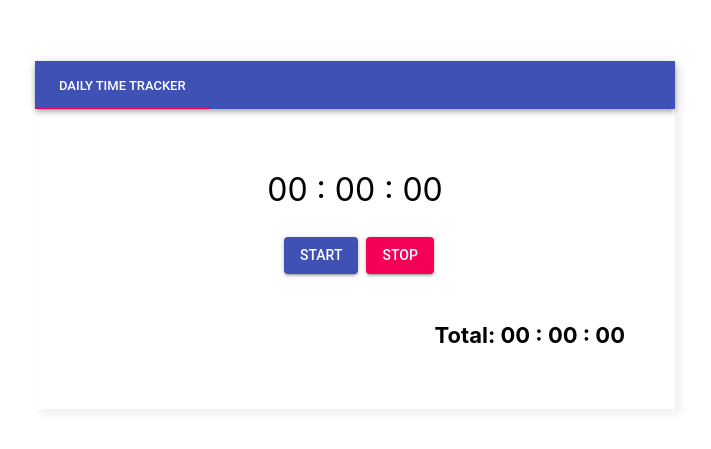
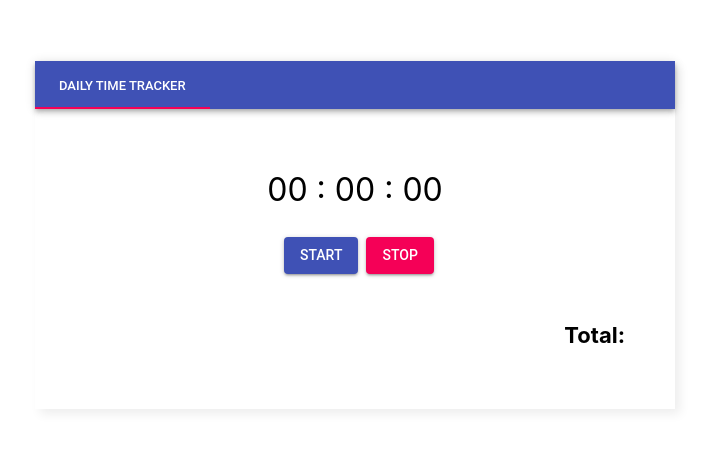
Before and after one commit to vahepoghosyan/time-tracker, a React app: page / in a window 1280 px wide. Shown: the part 165-614 px from the top of the page, without its empty margins (285-996 px from the left). Built offline with nearby package versions, Linux system fonts and the light colour scheme.

Commit message:
eslint fixing

```diff
--- a/src/js/components/TimeTracker/TimeTracker.jsx
+++ b/src/js/components/TimeTracker/TimeTracker.jsx
@@ -36,9 +36,6 @@ class TimeTracker extends React.Component {
 
         const seconds = parseInt(timer) - hour * 3600 - minute * 60;
 
-        return `${hour.toString().padStart(2, '0')} :
-                ${minute.toString().padStart(2, '0')} :
-                ${seconds.toString().padStart(2, '0')}`;
     };
 
     getDate = (time) => {
@@ -47,13 +44,7 @@ class TimeTracker extends React.Component {
         let currentDate = '';
 
         if (time) {
-            currentTime = `${date.getHours().toString().padStart(2, '0')} :
-                           ${date.getMinutes().toString().padStart(2, '0')} :
-                           ${date.getSeconds().toString().padStart(2, '0')}`;
         } else {
-            currentDate = `${date.getDate().toString().padStart(2, '0')} :
-                           ${date.getMonth().toString().padStart(2, '0')} :
-                           ${date.getFullYear().toString().padStart(2, '0')}`;
         }
 
         return currentTime || currentDate;
@@ -147,7 +138,8 @@ class TimeTracker extends React.Component {
         const date = new Date();
 
         const totalSummarySecondFromStorage = getTimeTrackerDailyData ?
-            getTimeTrackerDailyData.map((item) => (date.getDate().toString() === item.date.slice(0, 2) ? item.delta : 0))
+            getTimeTrackerDailyData.map((item) => (date.getDate().toString() === item.date.slice(0, 2) ?
+                item.delta : 0))
                 .reduce((accumulator, currentValue) => accumulator + currentValue) : 0;
 
         const trackerDailyHistory = getTimeTrackerDailyData ?
```
